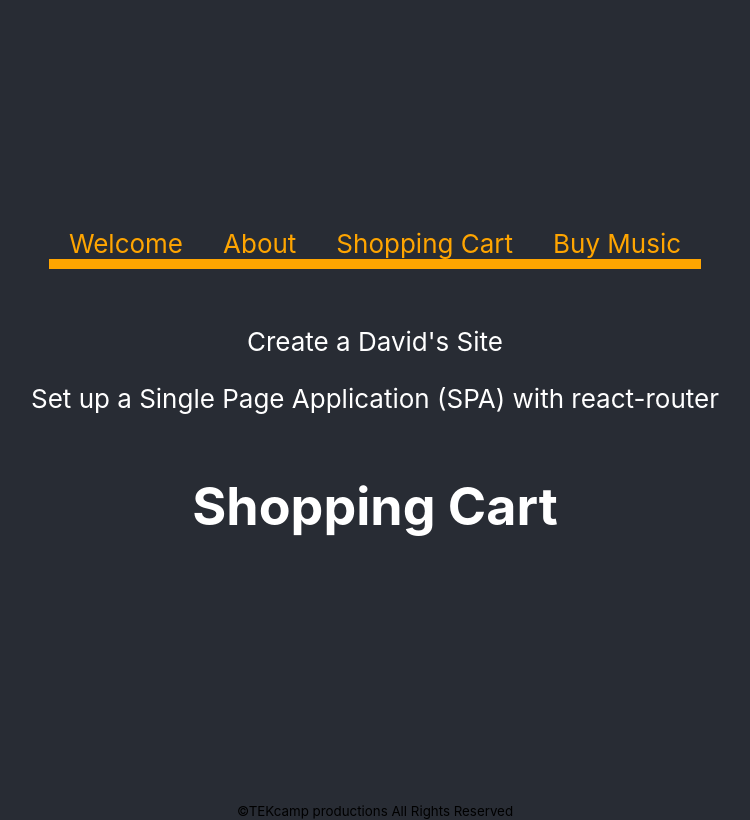
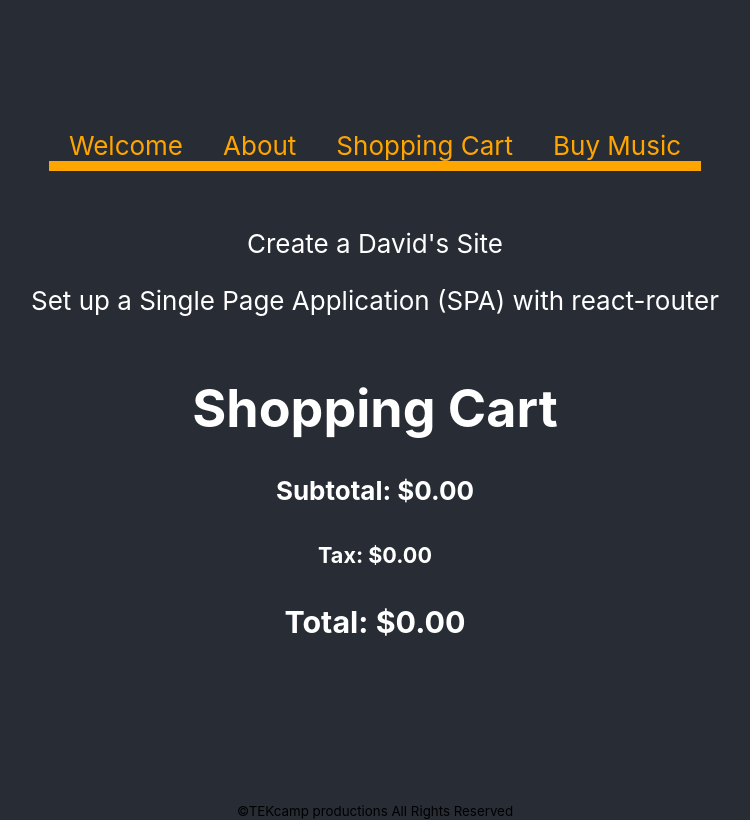
Before and after one commit to ATown0789/capstone-1, a React (Create React App) app: page /shopping-cart in a window 1280 px wide. Shown: the whole page, without its empty margins (265-1015 px from the left). Built offline with nearby package versions, Linux system fonts and the light colour scheme.

Commit message:
feat: Add total ammount owed calculation. Also, refactor to allow for quantity to be in the cart in the cart information.

```diff
--- a/src/App.js
+++ b/src/App.js
@@ -13,16 +13,17 @@ function App() {
   const [products, setProducts] = useState([{ loaded: false }]);
   const [cart, setCart] = useState([]);
 
-  const addCart = (product) => {
+  const addToCart = (product) => {
     if (cart.findIndex((album) => album.title == product.title) != -1) {
-      if (!product.quantity) product.quantity = 2;
-      else product.quantity += 1;
-
+      product.quantity += 1;
       let indexNum = cart.findIndex((album) => album.title == product.title);
       const newCart = [...cart];
       newCart.splice(indexNum, 1, product);
       setCart([...newCart]);
-    } else setCart([...cart, product]);
+    } else {
+      product.quantity = 1;
+      setCart([...cart, product]);
+    }
   };
 
   const removeItem = (product) => {
@@ -52,7 +53,7 @@ function App() {
               <Welcome />
             </Route>
             <Route path="/buy-music">
-              <Music addCart={addCart} products={products[1]} />
+              <Music addToCart={addToCart} products={products[1]} />
             </Route>
             <Route path="/about">
               <About />
--- a/src/App.scss
+++ b/src/App.scss
@@ -20,9 +20,6 @@ article {
 
 nav {
   border-bottom: 10px solid orange;
-}
-
-ul {
 }
 
 a {
--- a/src/Components/CartItem.jsx
+++ b/src/Components/CartItem.jsx
@@ -10,7 +10,7 @@ function CartItem({ product, removeItem }) {
       <h2>{product.title}</h2>
       <img src={product.image} alt={`product art for ${product.title}`} />
       <p>${product.price}</p>
-      <p>Quantity: {product.quantity ? product.quantity : 1}</p>
+      <p>Quantity: {product.quantity}</p>
       <button type="button" onClick={handleClick}>
         Remove Item
       </button>
--- a/src/Components/Product.jsx
+++ b/src/Components/Product.jsx
@@ -2,11 +2,11 @@ import React, { useState } from "react";
 import Description from "../Components/Description";
 import AddCart from "../Components/AddCart";
 
-function Product({ album, addCart }) {
+function Product({ album, addToCart }) {
   const [showDes, setShowDes] = useState(false);
   const [showAdd, setShowAdd] = useState(false);
   const hanldeClick = () => {
-    addCart(album);
+    addToCart(album);
     setShowAdd(true);
     setTimeout(() => {
       setShowAdd(false);
--- a/src/Views/Cart.jsx
+++ b/src/Views/Cart.jsx
@@ -2,12 +2,25 @@ import React from "react";
 import CartItem from "../Components/CartItem";
 
 function Cart({ cart, removeItem }) {
+  let subtotal = 0;
+  let tax = 0;
+  let total = 0;
+
+  cart.forEach((album) => (subtotal += album.price * album.quantity));
+
+  tax = subtotal * 0.0825;
+
+  total = tax + subtotal;
+
   return (
     <div>
       <h1>Shopping Cart</h1>
       {cart.map((product) => (
         <CartItem removeItem={removeItem} product={product} />
       ))}
+      <h4>Subtotal: ${subtotal.toFixed(2)}</h4>
+      <h5>Tax: ${tax.toFixed(2)}</h5>
+      <h3>Total: ${total.toFixed(2)}</h3>
     </div>
   );
 }
--- a/src/Views/Music.jsx
+++ b/src/Views/Music.jsx
@@ -1,7 +1,7 @@
 import React, { useState } from "react";
 import Product from "../Components/Product";
 
-function Music({ products, addCart }) {
+function Music({ products, addToCart }) {
   const [value, setValue] = useState("");
 
   let filterProds = products.filter(
@@ -22,9 +22,11 @@ function Music({ products, addCart }) {
         placehodler="search by album title"
       ></input>
       {!value
-        ? products.map((album) => <Product addCart={addCart} album={album} />)
+        ? products.map((album) => (
+            <Product addToCart={addToCart} album={album} />
+          ))
         : filterProds.map((album) => (
-            <Product addCart={addCart} album={album} />
+            <Product addToCart={addToCart} album={album} />
           ))}
     </div>
   );
```
